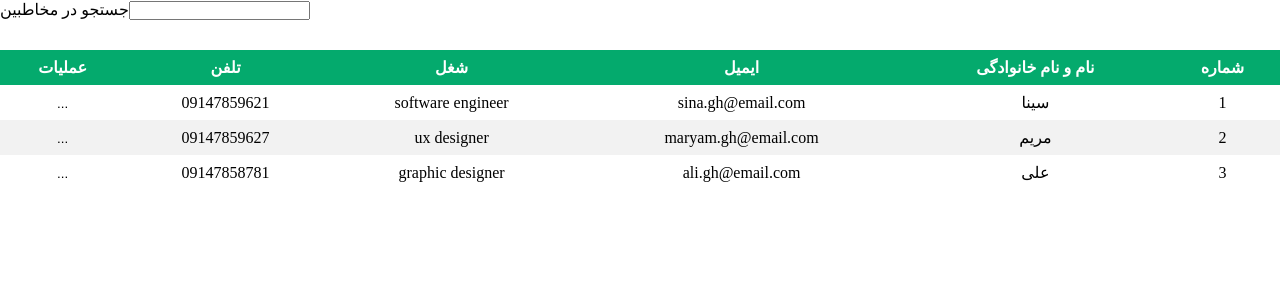
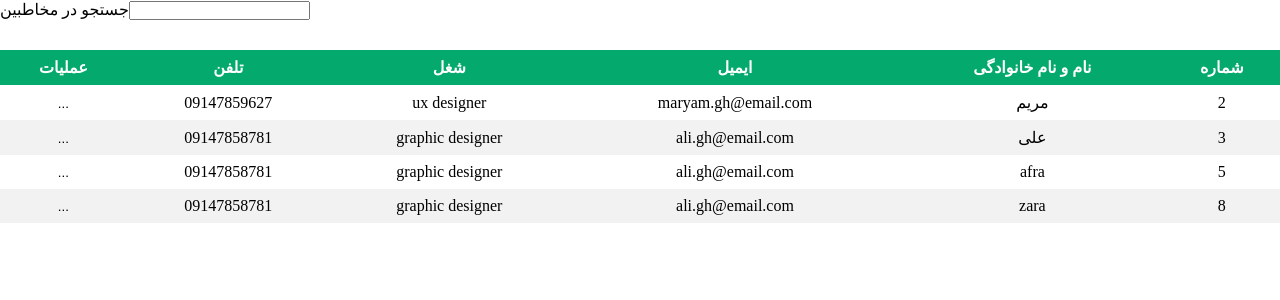
Before and after one commit to shahvalizadehmaryam/contact-app, a React (Vite) app: page / in a window 1280 px wide. Shown: the top 300 px of the page. Built offline with nearby package versions, Linux system fonts and the light colour scheme; data requests are answered from the project's data file.

Commit message:
changed fetching deleted data based on db.json file.

```diff
--- a/db.json
+++ b/db.json
@@ -1,12 +1,5 @@
 {
   "contacts": [
-      {
-        "id": 1,
-        "name": "سینا",
-        "email": "sina.gh@email.com",
-        "job": "software engineer",
-        "phone": "09147859621"
-      },
     {
       "id": 2,
       "name": "مریم",
@@ -20,6 +13,20 @@
       "email": "ali.gh@email.com",
       "job": "graphic designer",
       "phone": "09147858781"
+    },
+    {
+      "id": 5,
+      "name": "afra",
+      "email": "ali.gh@email.com",
+      "job": "graphic designer",
+      "phone": "09147858781"
+    },
+    {
+      "id": 8,
+      "name": "zara",
+      "email": "ali.gh@email.com",
+      "job": "graphic designer",
+      "phone": "09147858781"
     }
   ]
 }
--- a/src/components/modules/Contacts.jsx
+++ b/src/components/modules/Contacts.jsx
@@ -2,15 +2,21 @@ import { useContext, useState } from "react";
 import { ContactContext } from "../../context/ContactProvider";
 import { Link } from "react-router-dom";
 import styles from "./Contacts.module.css";
+import axios from "axios";
 
 const Contacts = () => {
   const [activeRow, setActiveRow] = useState(null);
   const { contacts, setContacts } = useContext(ContactContext);
-
-  console.log(contacts);
   const detailsBtnHandler = (id) => {
     setActiveRow(id);
   };
+  const handleDelete = async(id) => {
+    await axios.delete(`http://localhost:8000/contacts/${id}`);
+    setContacts({
+      type: "DELETE_ITEM",
+      payload: id,
+    })
+  }
   return (
     <>
       <table dir="rtl" className={styles.table}>
@@ -37,12 +43,7 @@ const Contacts = () => {
                   <div className={styles.actions}>
                     <button
                     className={`${styles.btn} ${styles.deleteBtn}`}
-                      onClick={() =>
-                        setContacts({
-                          type: "DELETE_ITEM",
-                          payload: contact.id,
-                        })
-                      }
+                      onClick={() => handleDelete(contact.id)}
                     >
 
                       حذف
```
Lines whose indentation alone changed are shown as unchanged.
